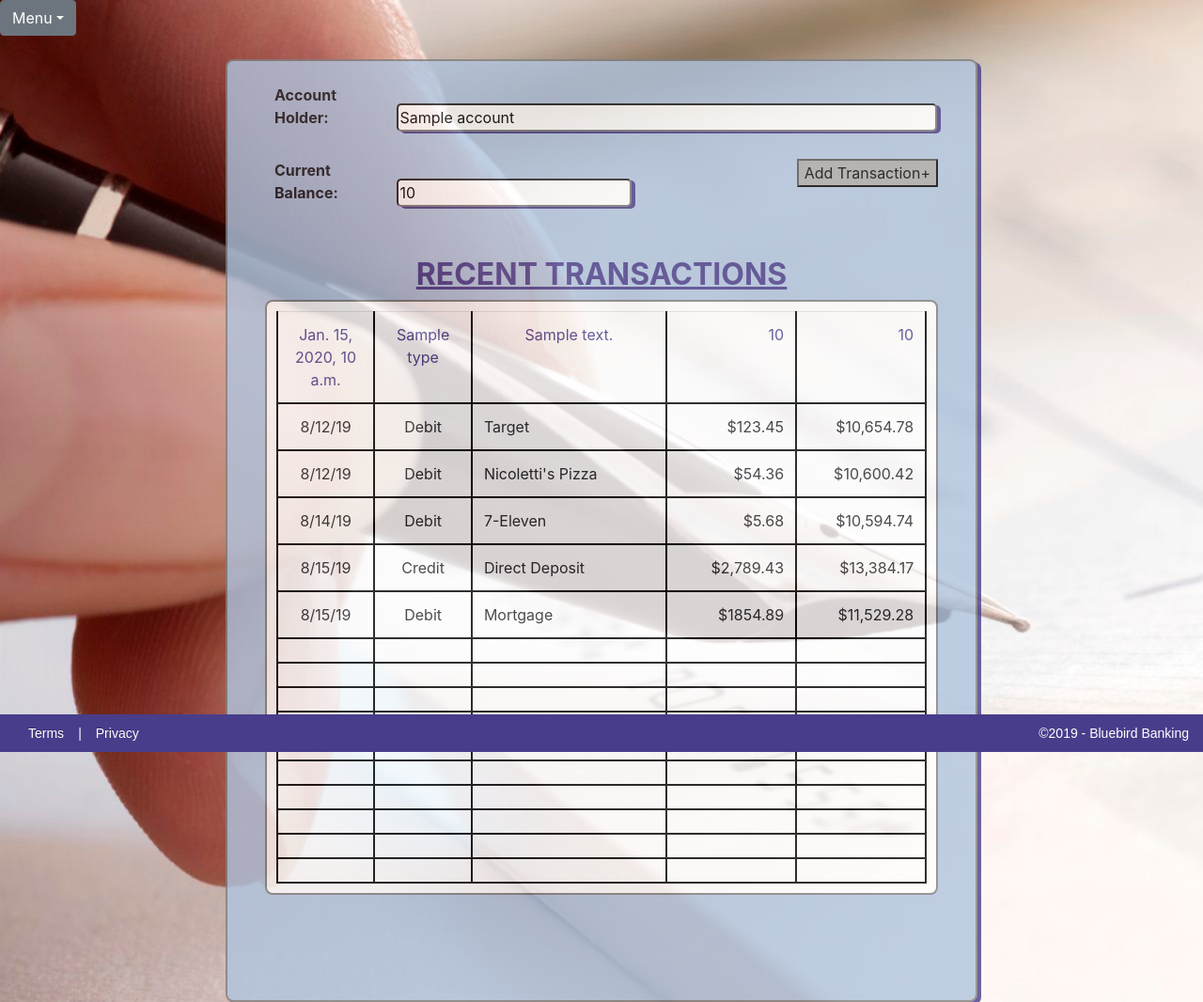
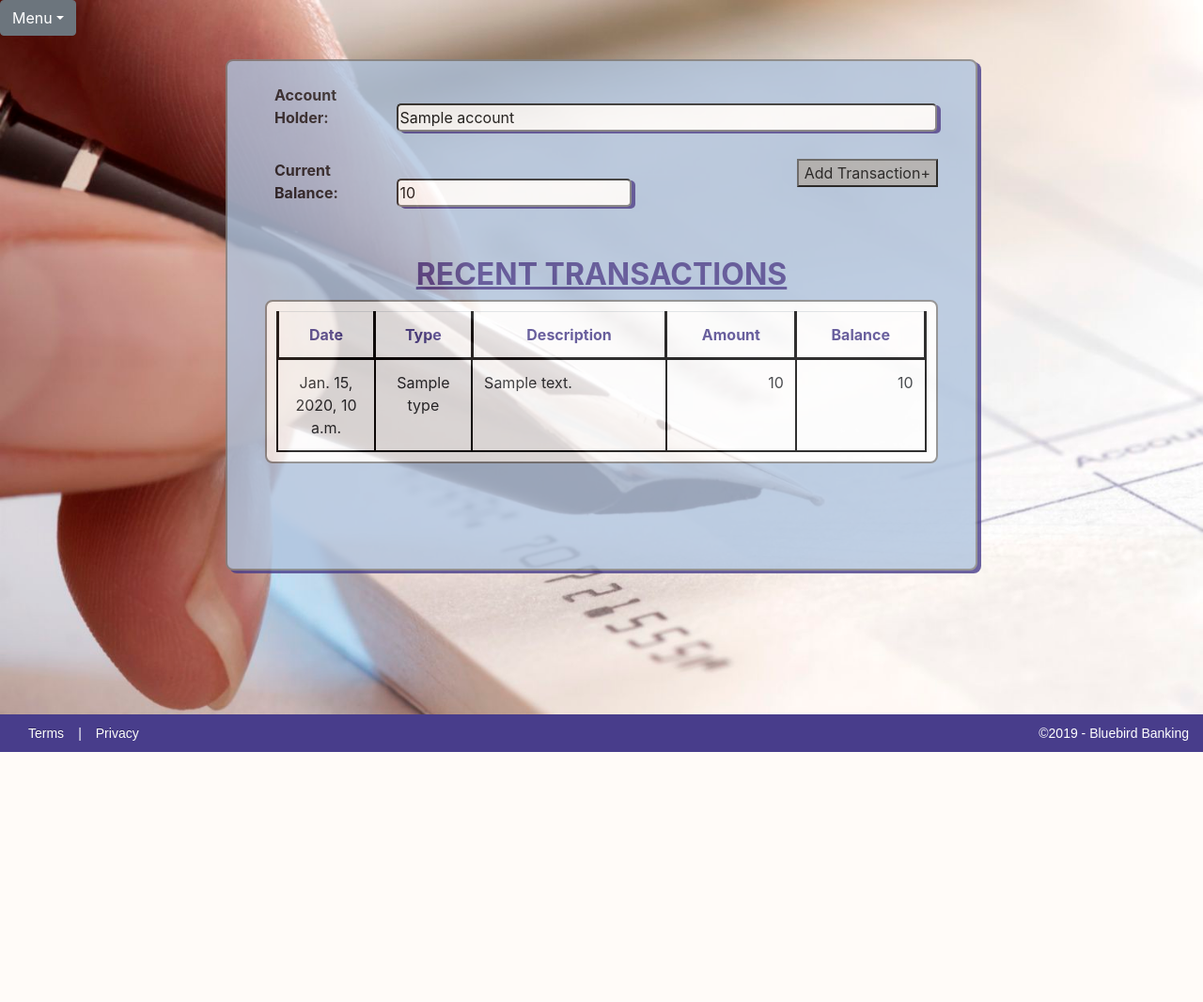
Before and after one commit to samjac0/Python-Projects, a Django app: template Django Projects/bankproject/Django_Checkbook/Checkbook/templates/checkbook/BalanceSheet.html in a window 1280 px wide. Shown: the whole page at 94% size. After the commit the page ends 800 px from the top, so only its background shows below. Run offline with Django 4.2, Linux system fonts and the light colour scheme; the template is opened without the code that fills it: most values are stand-ins (such as "Sample title", 1, 10 or a date in 2020); some libraries are stand-ins or nearby versions.

Commit message:
django app

```diff
--- a/Django Projects/bankproject/Django_Checkbook/Checkbook/templates/checkbook/BalanceSheet.html
+++ b/Django Projects/bankproject/Django_Checkbook/Checkbook/templates/checkbook/BalanceSheet.html
@@ -4,7 +4,6 @@
 			<div id="all-transactions-form">
 				<form>
 					<br>
-					<!-- Use value to add the Django populated details-->
 					<label>Account Holder:</label>
 					<input id="accountholder" type="text" name="accountHolder" value="{{ account }}" readonly>
 					<br><br>
@@ -17,120 +16,20 @@
 			<h2>RECENT TRANSACTIONS</h2>
 
 			<table class="table table-responsive" id ="transactions-table">
-				{% for key, total in table_contents.items %}
 				<tr id="headerRow">
+					<th>Date</th>
+					<th>Type</th>
+					<th>Description</th>
+					<th>Amount</th>
+					<th>Balance</th>
+				</tr>
+				<tr>
 					<td class="center">{{ key.date }}</td>
 					<td class="center">{{ key.type }}</td>
 					<td class="left">{{ key.description }}</td>
 					<td class="right">{{ key.amount }}</td>
 					<td class="right">{{ total }}</td>
 				</tr>
-				{% endfor %}
-				<tr>
-					<td class="center">8/12/19</td>
-					<td class="center">Debit</td>
-					<td class="left">Target</td>
-					<td class="right">$123.45</td>
-					<td class="right">$10,654.78</td>
-				</tr>
-				<tr>
-						<td class="center">8/12/19</td>
-						<td class="center">Debit</td>
-						<td class="left">Nicoletti's Pizza</td>
-						<td class="right">$54.36</td>
-						<td class="right">$10,600.42</td>
-				</tr>
-				<tr>
-						<td class="center">8/14/19</td>
-						<td class="center">Debit</td>
-						<td class="left">7-Eleven</td>
-						<td class="right">$5.68</td>
-						<td class="right">$10,594.74</td>
-				</tr>
-				<tr>
-						<td class="center">8/15/19</td>
-						<td class="center">Credit</td>
-						<td class="left">Direct Deposit</td>
-						<td class="right">$2,789.43</td>
-						<td class="right">$13,384.17</td>
-				</tr>
-				<tr>
-						<td class="center">8/15/19</td>
-						<td class="center">Debit</td>
-						<td class="left">Mortgage</td>
-						<td class="right">$1854.89</td>
-						<td class="right">$11,529.28</td>
-				</tr>
-				<tr>
-						<td class="center"></td>
-						<td class="center"></td>
-						<td class="left"></td>
-						<td class="right"></td>
-						<td class="right"></td>
-				</tr>
-				<tr>
-						<td class="center"></td>
-						<td class="center"></td>
-						<td class="left"></td>
-						<td class="right"></td>
-						<td class="right"></td>
-				</tr>
-				<tr>
-						<td class="center"></td>
-						<td class="center"></td>
-						<td class="left"></td>
-						<td class="right"></td>
-						<td class="right"></td>
-				</tr>
-				<tr>
-						<td class="center"></td>
-						<td class="center"></td>
-						<td class="left"></td>
-						<td class="right"></td>
-						<td class="right"></td>
-				</tr>
-				<tr>
-						<td class="center"></td>
-						<td class="center"></td>
-						<td class="left"></td>
-						<td class="right"></td>
-						<td class="right"></td>
-				</tr>
-				<tr>
-						<td class="center"></td>
-						<td class="center"></td>
-						<td class="left"></td>
-						<td class="right"></td>
-						<td class="right"></td>
-				</tr>
-				<tr>
-						<td class="center"></td>
-						<td class="center"></td>
-						<td class="left"></td>
-						<td class="right"></td>
-						<td class="right"></td>
-				</tr>
-				<tr>
-						<td class="center"></td>
-						<td class="center"></td>
-						<td class="left"></td>
-						<td class="right"></td>
-						<td class="right"></td>
-				</tr>
-				<tr>
-						<td class="center"></td>
-						<td class="center"></td>
-						<td class="left"></td>
-						<td class="right"></td>
-						<td class="right"></td>
-				</tr>
-				<tr>
-						<td class="center"></td>
-						<td class="center"></td>
-						<td class="left"></td>
-						<td class="right"></td>
-						<td class="right"></td>
-				</tr>
 			</table>
 
 			<br><br>
--- a/Django Projects/bankproject/Django_Checkbook/Checkbook/templates/checkbook/CreateNewAccount.html
+++ b/Django Projects/bankproject/Django_Checkbook/Checkbook/templates/checkbook/CreateNewAccount.html
@@ -3,7 +3,7 @@
 {% block content %}
 	<h3>CREATE NEW ACCOUNT</h3>
 	<div id="account-form">
-		<form method="POST"> <!-- Replace this with the Django Form -->
+		<form method="POST">
 			{% csrf_token %}
 			{{form.as_p}}
 			<button id="new-account-button" type="submit" name="Save_Account">Create Account</button>
--- a/Django Projects/bankproject/Django_Checkbook/Checkbook/templates/checkbook/index.html
+++ b/Django Projects/bankproject/Django_Checkbook/Checkbook/templates/checkbook/index.html
@@ -9,7 +9,7 @@
         <form method="POST">
            <label id="index_label">Choose Account</label>
            {% csrf_token %}
-           {{form.as_p}}
+           {{ form.account }}
            <button type="submit">Go to Account</button>
         </form>
     </div>
--- a/Django Projects/bankproject/Django_Checkbook/Checkbook/urls.py
+++ b/Django Projects/bankproject/Django_Checkbook/Checkbook/urls.py
@@ -3,7 +3,6 @@ from django.urls import path
 from . import views
 
 urlpatterns = [
-    path('admin/', admin.site.urls),
     path('', views.home, name='index'),
     path('create/', views.create_account, name='create'),
     path('balance/', views.balance, name='balance'),
--- a/Django Projects/bankproject/Django_Checkbook/Checkbook/views.py
+++ b/Django Projects/bankproject/Django_Checkbook/Checkbook/views.py
@@ -23,8 +23,8 @@ def create_account(request):
 def balance(request, pk):
     account = get_object_or_404(Account, pk=pk)
     transactions = Transaction.Transactions.filter(account = pk)
-    current_total = account.Initial_deposit
-    table_contents = {}
+    current_total = account.initial_deposit
+    table_contents = { }
     for t in transactions:
         if t.type == 'Deposit':
             current_total += t.amount
@@ -32,7 +32,7 @@ def balance(request, pk):
         else:
             current_total -= t.amount
             table_contents.update({t : current_total})
-    content = {'account': account, 'table_contents': table_contents, 'balance' : current_total}
+    content = {'account': account, 'table_contents': table_contents, 'balance': current_total}
     return render(request, 'checkbook/BalanceSheet.html', content)
 
 def transaction(request):
```
Also changed, not shown: Django Projects/bankproject/Django_Checkbook/Checkbook/models.py (+10 -10 lines), Django Projects/bankproject/Django_Checkbook/Checkbook/migrations/0002_alter_account_first_name_and_more.py (added), Django Projects/bankproject/Django_Checkbook/Checkbook/migrations/0003_rename_first_name_account_first_name_and_more.py (added), Django Projects/bankproject/Django_Checkbook/db.sqlite3.
